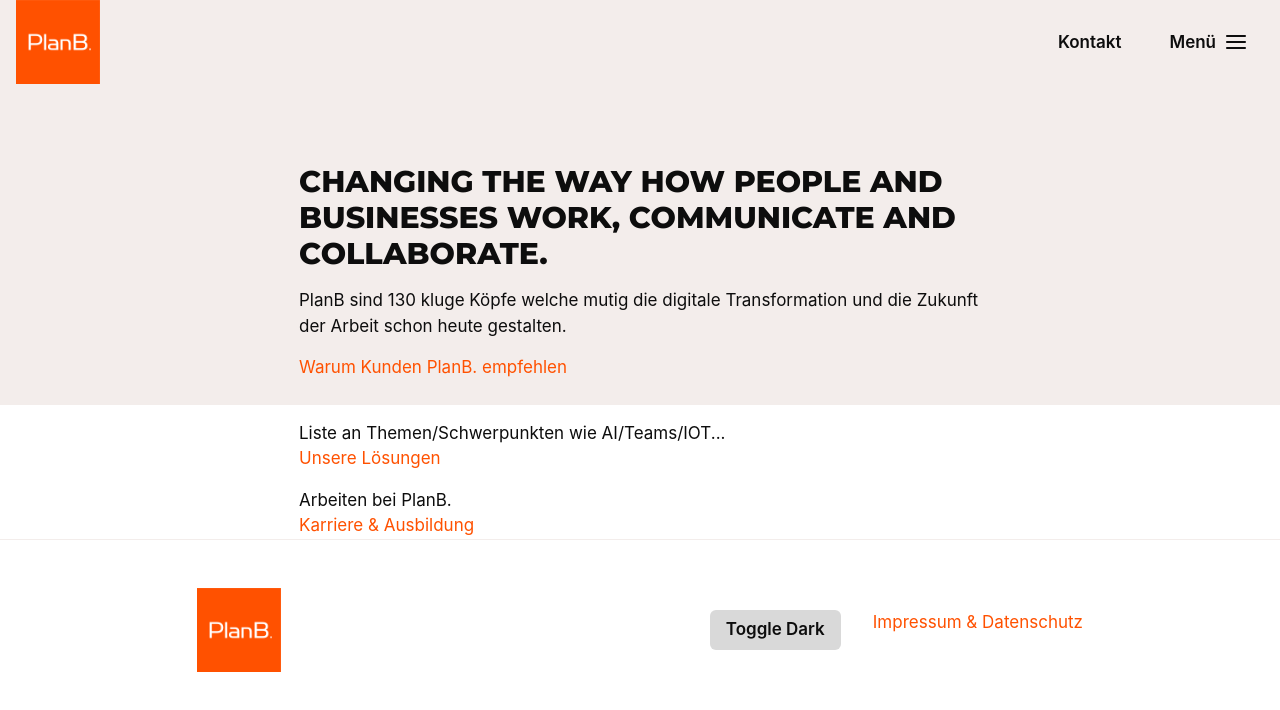
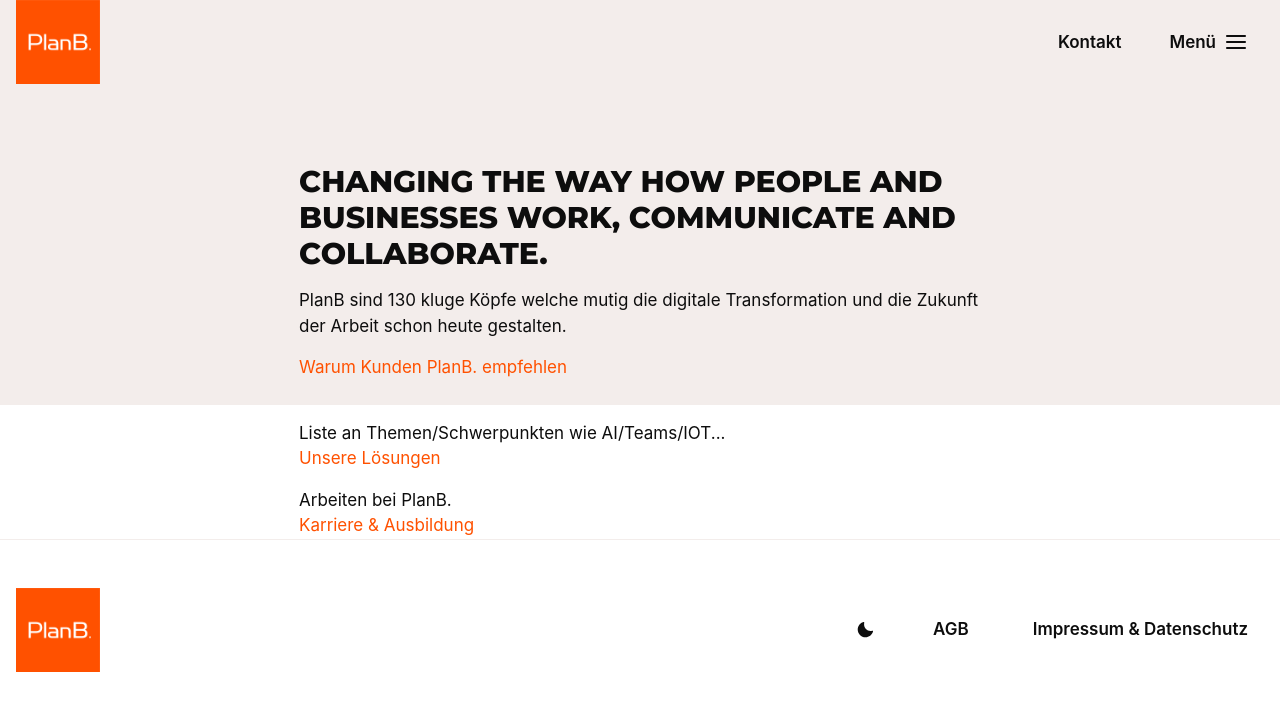
Before and after one commit to philippreiner/planb-nextjs, a Next.js app: page / in a window 1280 px wide. Shown: the top 710 px of the page. Built offline with nearby package versions, Linux system fonts and the light colour scheme.

Commit message:
Footer update

```diff
--- a/components/footer/footer.js
+++ b/components/footer/footer.js
@@ -2,6 +2,7 @@
 import {
   Box,
   Button,
+  IconButton,
   useColorMode,
   Container,
   Flex,
@@ -9,6 +10,7 @@
   Link,
   Stack
 } from "@chakra-ui/react";
+import { MoonIcon, SunIcon } from '@chakra-ui/icons'
 import NextLink from "next/link";
 import Style from "./footer.module.css";
 import { Divided } from "@components/blocks/blocks";
@@ -18,7 +20,7 @@
 
   return (
     <Divided>
-      <Container maxW="54em" pt={[4, 12]} pb={[4, 0]}>
+      <Container maxW="80em" pt={[4, 12]} pb={[4, 0]}>
         <Flex as="header" align={["flex-start","center"]} direction={["column", "row"]}>
           <Box pb={[4,0]}>
             <NextLink href="/">
@@ -33,11 +35,13 @@
           </Box>
           <Spacer />
           <Stack direction={["column", "row"]} spacing={[2,8]}>
-          < Button onClick={toggleColorMode}>
-                Toggle {colorMode === "light" ? "Dark" : "Light"}
-            </Button>
+            <IconButton aria-label="Farbmodus" icon={colorMode === "light" ? <MoonIcon/> : <SunIcon/>} variant="ghost" onClick={toggleColorMode}/>
+
             <NextLink href="/imprint" passHref>
-              <Link color="primary">Impressum & Datenschutz</Link>
+              <Button variant="ghost" >AGB</Button>
+            </NextLink>
+            <NextLink href="/imprint" passHref>
+              <Button variant="ghost">Impressum & Datenschutz</Button>
             </NextLink>
           </Stack>
         </Flex>
--- a/components/footer/footer.module.css
+++ b/components/footer/footer.module.css
@@ -1,5 +1,13 @@
 .logo {
-    width:84px;
-    height:84px;
     line-height:0;
+    width:44px;
+    height:44px;
+    min-width:44px;
 }
+@media (min-width:40em) {
+    .logo {
+        width:84px;
+        height:84px;
+        min-width:84px;
+    }
+}
```
